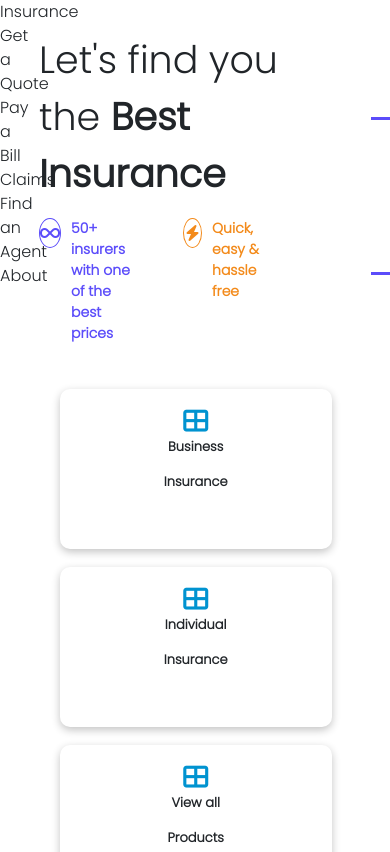
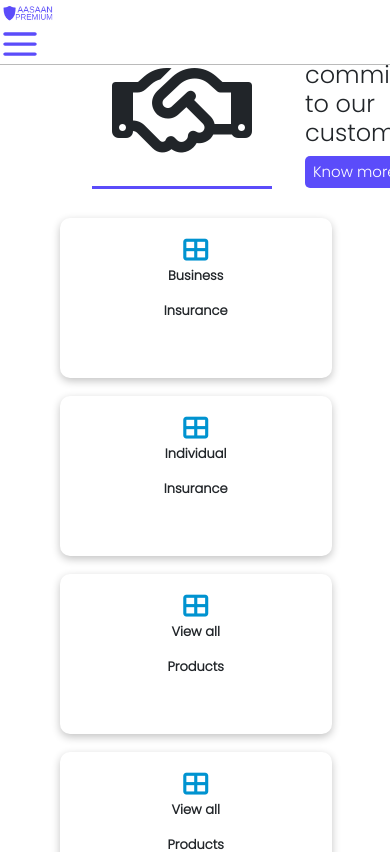
Before and after one commit to kumarlava0007/aasaan-premium, a React (Create React App) app: page /getAQuote in a window 390 px wide. Shown: the top 852 px of the page. Built offline with nearby package versions, Linux system fonts and the light colour scheme.

Commit message:
hamburger done

```diff
--- a/package.json
+++ b/package.json
@@ -14,10 +14,13 @@
     "@testing-library/react": "^11.2.7",
     "@testing-library/user-event": "^12.8.3",
     "axios": "^0.24.0",
+    "bootstrap": "^5.1.3",
     "firebase": "^9.5.0",
     "gh-pages": "^3.2.3",
     "react": "^17.0.2",
+    "react-bootstrap": "^2.0.4",
     "react-dom": "^17.0.2",
+    "react-icons": "^4.3.1",
     "react-loader-spinner": "^4.0.0",
     "react-responsive": "^9.0.0-beta.5",
     "react-router-dom": "^5.3.0",
--- a/src/components/NavComponent.jsx
+++ b/src/components/NavComponent.jsx
@@ -1,40 +1,63 @@
 import React from 'react';
 import { Link } from 'react-router-dom';
+import { useState } from 'react';
 import '../styles/nav.css';
 import logo from '../images/AasaanPremiumLogo.png';
+import hamAsaanLogo from '../images/ham-logo.png';
 import LoginContext from '../Context';
+import {CgMenu} from 'react-icons/cg'
+import {BsFillArrowRightCircleFill} from 'react-icons/bs'
+
+
 export default function NavComponent() {
     const islogIn=localStorage.getItem("isLoggedIn");
     const isLogged=React.useContext(LoginContext)['isLogged'];
     const setLogged=React.useContext(LoginContext)['setLogged'];
+    const ColoredLine = ({ color }) => (
+        <hr
+            style={{
+                color: color,
+                backgroundColor: color,
+                height: 3
+            }}
+        />
+    );
+    const closeHamMenu = () => setOpen(false);
     const [hamburgeropen, sethamburgerOpen] = React.useState(false);
+    const [open, setOpen] = useState(false);
+    const hamLinks = <div className="hamLinks">
+                        <ColoredLine color="#5b4cfa" />
+                        <Link to="/insurance" ><p onClick={() => setOpen(!open)}>Insurance</p></Link>
+                        <Link to="/getAQuote"><p onClick={() => setOpen(!open)}>Get a Quote</p></Link>
+                        <Link to="/payabill" ><p onClick={() => setOpen(!open)}>Pay a Bill</p></Link>
+                        <Link to="/claims" ><p onClick={() => setOpen(!open)}>Claims</p></Link>
+                        <Link to="/findAnAgent" ><p onClick={() => setOpen(!open)}>Find an Agent</p></Link>
+                        <Link to="/about" ><p onClick={() => setOpen(!open)}>About</p></Link>
+                    </div>
 
-    const toggleHamburger = () =>{
-        sethamburgerOpen(!hamburgeropen)
-    }
+    const hamOpenIcon = <div className='hamButton'>
+                            <Link to="/"><img src={hamAsaanLogo} alt="logo" className="ham-logo"/></Link>
+                            <CgMenu size='40px' color='#5b4cfa' onClick={() => setOpen(!open)}/>
+                        </div>
+    const hamCloseIcon = <div className='hamButton'>
+                            <BsFillArrowRightCircleFill size='30px' color='#5b4cfa' onClick={() => setOpen(!open)}/>
+                            <Link to="/"><img src={hamAsaanLogo} onClick={() => setOpen(!open)} alt="logo" className="ham-logo"/></Link>
+                        </div>
+
     return (
         <>
         <div className='showHide'>
-            <div className="hamburger" onClick={toggleHamburger}>
-                <div className='burger burger1'/>
-                <div className='burger burger1'/>
-                <div className='burger burger1'/>
+            <div className="hamburger" color='white'>
+                { open ? hamCloseIcon : hamOpenIcon}
+                { open && hamLinks}
                 <div className="hamburgerContent">
-                    <ul>
-                        <li>Insurance</li>
-                        <li>Get a Quote</li>
-                        <li>Pay a Bill</li>
-                        <li>Claims</li>
-                        <li>Find an Agent</li>
-                        <li>About</li>
-                    </ul>
                 </div>
             </div>
 
             <div className="containerOne">
                 <div className="boxOne">
                         <div className="first-boxOne">
-                            {isLogged ?                                 <Link to="#"><img src={logo} alt="logo" className="nav-logo"/></Link> :                         <Link to="/"><img src={logo} alt="logo" className="nav-logo"/></Link>}
+                            {isLogged ? <Link to="#"><img src={logo} alt="logo" className="nav-logo"/></Link> : <Link to="/"><img src={logo} alt="logo" className="nav-logo"/></Link>}
                             <div className="navContent">
                                 <Link to="/insurance" className="linksOne"><p>Insurance</p></Link>
                                 <Link to="/getAQuote" className="linksOne"><p>Get a Quote</p></Link>
--- a/src/styles/firstSection.css
+++ b/src/styles/firstSection.css
@@ -92,6 +92,8 @@
   display: flex;
   margin: 5% 10% 5% 13%;
 }
+
+
 .cards-card {
   /* background-color: #F6F9FE; */
   display: inline-block;
@@ -105,9 +107,7 @@
   cursor: pointer;
   padding: 20px 0 0 0;
 }
-.cards-card:hover{
-  /* transform: scale(1.03); */
-}
+
 .cards-card p {
   font-size: 13px;
   font-weight: bold;
@@ -126,3 +126,12 @@
   background-color: #E3E9F5;
   border-radius: 0 0 5px 5px;
 } */
+
+
+
+@media screen and (max-width:768px){
+  .firstSection-main-one-first {
+    display: none;
+  }
+
+}
--- a/src/styles/nav.css
+++ b/src/styles/nav.css
@@ -87,32 +87,61 @@
         display: none;
     }
 }
+/* @media all and (min-width: 768px) and (min-height: 1024px){
+    .containerOne {
+        display: none;
+    }
+} */
+
 .hamburger{
-    width: 2rem;
-    height: 2rem;
     display: flex;
     justify-content: space-around;
-    flex-flow: column nowrap;
+    flex-flow: column;
     z-index:1;
-    position: fixed;
-
-    /* display: flex;
-    flex-direction: column;
-    justify-content: center;
-    align-items: center;
-    width: 100vw;
-    z-index: 1;
-    background-color: #ffffff;
-    padding: 10px 0;
-
-    border-bottom: 1px solid rgb(186, 186, 186); */
+    position: absolute;
+    top: 0%;
+    width: 100%;
+    opacity: 100%;
+    background-color: white;
+    color: #5b4cfa;
+    border-bottom: 1px solid rgb(186, 186, 186);
 }
 
-.burger{
-    width: 2rem;
-    height: 0.25rem;
-    border-radius: 10px;
-    background-color: black;
-    transform-origin: 1px;
-    transition: all 0.3s linear;
+
+.hamLinks p{
+    position: relative;
+    color: #5b4cfa;
+    left: 14px;
 }
+
+
+.hamLinks p:hover{
+    width: 15%;
+    border-bottom: turquoise;
+}
+
+.ham-logo{
+    height: 15%;
+    width: 15%;
+}
+
+.hamButton{
+    left:5%;
+    display: flex;
+    flex-direction: row;
+    flex-wrap: wrap;
+    justify-content: space-between;
+    align-items: center;
+}
+
+@media screen and (min-width: 768px) {
+    .hamburger {
+        display: none;
+    }
+}
+
+/* @media all and (min-width: 768px) and (min-height: 1024px){
+    .hamburger {
+        display: flex;
+    }
+} */
```
Also changed, not shown: src/images/ham-logo.png (added), 1 other file (tests, documents, lock files or other folders).
